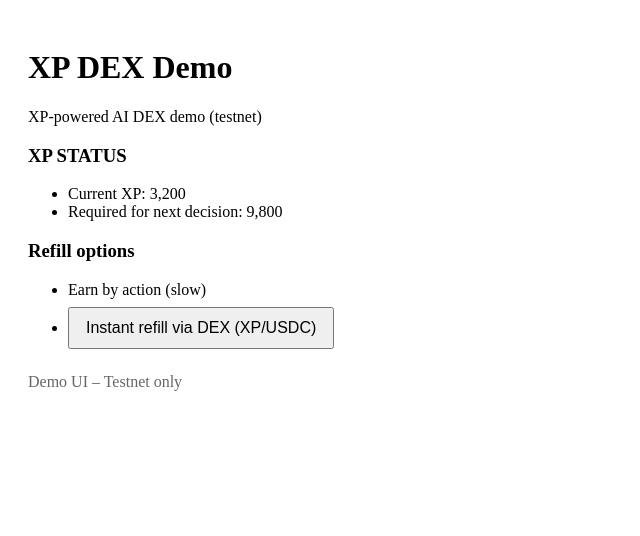
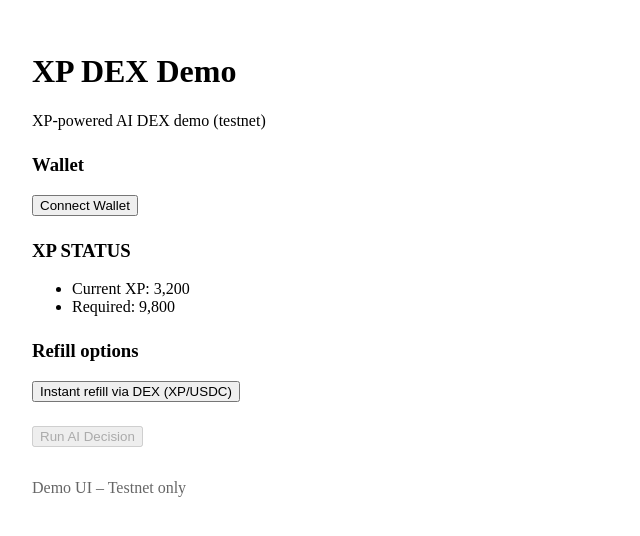
Before and after one commit to zonota726-stack/xp-dex-demo, a Next.js app: page / in a window 1280 px wide. Shown: the top 536 px of the page, without its empty margins (0-640 px from the left). Built offline with nearby package versions, Linux system fonts and the light colour scheme.

Commit message:
Update page.tsx

```diff
--- a/app/page.tsx
+++ b/app/page.tsx
@@ -3,88 +3,112 @@
 import { useState } from "react";
 
 export default function Home() {
-  // XP状態
   const [xp, setXp] = useState(3200);
-
-  // AI判断結果
+  const [account, setAccount] = useState<string | null>(null);
   const [decision, setDecision] = useState<string | null>(null);
 
-  // XP補充（DEXリフィル）
+  // ウォレット接続
+  const connectWallet = async () => {
+    if (!(window as any).ethereum) {
+      alert("MetaMask not found");
+      return;
+    }
+
+    const accounts = await (window as any).ethereum.request({
+      method: "eth_requestAccounts",
+    });
+
+    setAccount(accounts[0]);
+  };
+
+  // XP補充（デモ）
   const handleRefill = () => {
     setXp((prev) => prev + 1000);
   };
 
   // AI判断（XP消費）
-  const handleAIDecision = () => {
-    if (xp < 9800) return;
+  const runAIDecision = () => {
+    if (xp < 9800) {
+      alert("Not enough XP");
+      return;
+    }
 
-    // XPを消費
-    setXp(0);
+    const options = [
+      "BUY XP/USDC",
+      "SELL XP/USDC",
+      "HOLD",
+    ];
+    const picked =
+      options[Math.floor(Math.random() * options.length)];
 
-    // AIの判断（デモ）
-    setDecision("BUY XP/USDC");
+    setXp((prev) => prev - 9800);
+    setDecision(picked);
   };
 
   return (
-    <main style={{ padding: 20 }}>
+    <main style={{ padding: 24 }}>
       <h1>XP DEX Demo</h1>
       <p>XP-powered AI DEX demo (testnet)</p>
 
+      {/* Wallet */}
+      <section style={{ marginTop: 24 }}>
+        <h3>Wallet</h3>
+        {account ? (
+          <p>
+            Connected:{" "}
+            <b>
+              {account.slice(0, 6)}...
+              {account.slice(-4)}
+            </b>
+          </p>
+        ) : (
+          <button onClick={connectWallet}>
+            Connect Wallet
+          </button>
+        )}
+      </section>
+
+      {/* XP Status */}
+      <section style={{ marginTop: 24 }}>
         <h3>XP STATUS</h3>
         <ul>
           <li>Current XP: {xp.toLocaleString()}</li>
-        <li>Required for next decision: 9,800</li>
+          <li>Required: 9,800</li>
         </ul>
+      </section>
 
+      {/* Refill */}
+      <section style={{ marginTop: 24 }}>
         <h3>Refill options</h3>
-      <ul>
-        <li>Earn by action (slow)</li>
-        <li>
-          <button
-            onClick={handleRefill}
-            style={{
-              padding: "10px 16px",
-              marginTop: 8,
-              fontSize: 16,
-              cursor: "pointer",
-            }}
-          >
+        <button onClick={handleRefill}>
           Instant refill via DEX (XP/USDC)
         </button>
-        </li>
-      </ul>
+      </section>
 
-      {/* XPが足りたらAI判断ボタン表示 */}
-      {xp >= 9800 && !decision && (
+      {/* AI Decision */}
+      <section style={{ marginTop: 24 }}>
         <button
-          onClick={handleAIDecision}
-          style={{
-            padding: "12px 20px",
-            marginTop: 16,
-            fontSize: 16,
-            fontWeight: "bold",
-            cursor: "pointer",
-          }}
+          onClick={runAIDecision}
+          disabled={!account}
         >
-          🤖 Use XP to get AI Decision
+          Run AI Decision
         </button>
-      )}
 
-      {/* AI判断結果 */}
         {decision && (
           <div
             style={{
-            marginTop: 24,
+              marginTop: 16,
               padding: 16,
+              background: "#e6fffa",
               borderRadius: 8,
-            background: "#e6fffa",
             }}
           >
-          🤖 AI Decision: {decision} (Confidence: High)
+            🤖 AI Decision: <b>{decision}</b>
           </div>
         )}
+      </section>
 
-      <p style={{ marginTop: 24, color: "#666" }}>
+      <p style={{ marginTop: 32, color: "#666" }}>
         Demo UI – Testnet only
       </p>
     </main>
```
Lines whose indentation alone changed are shown as unchanged.
